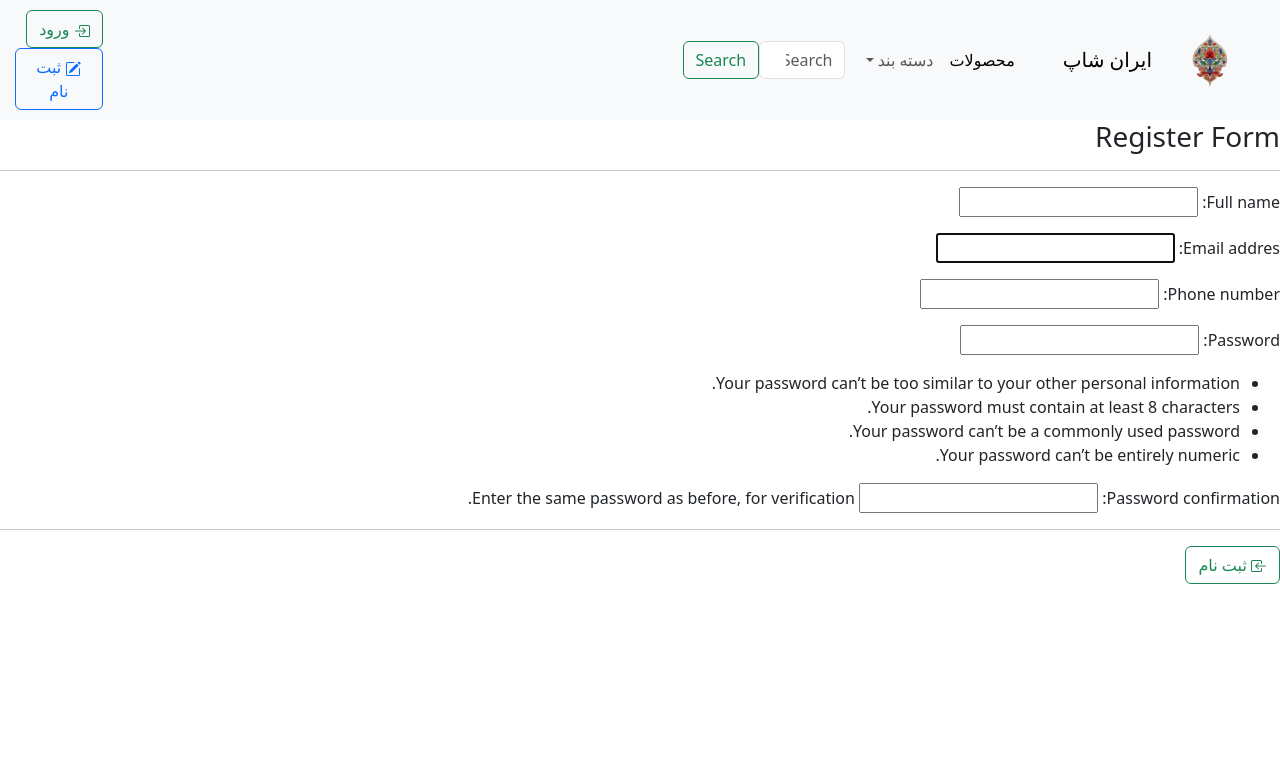
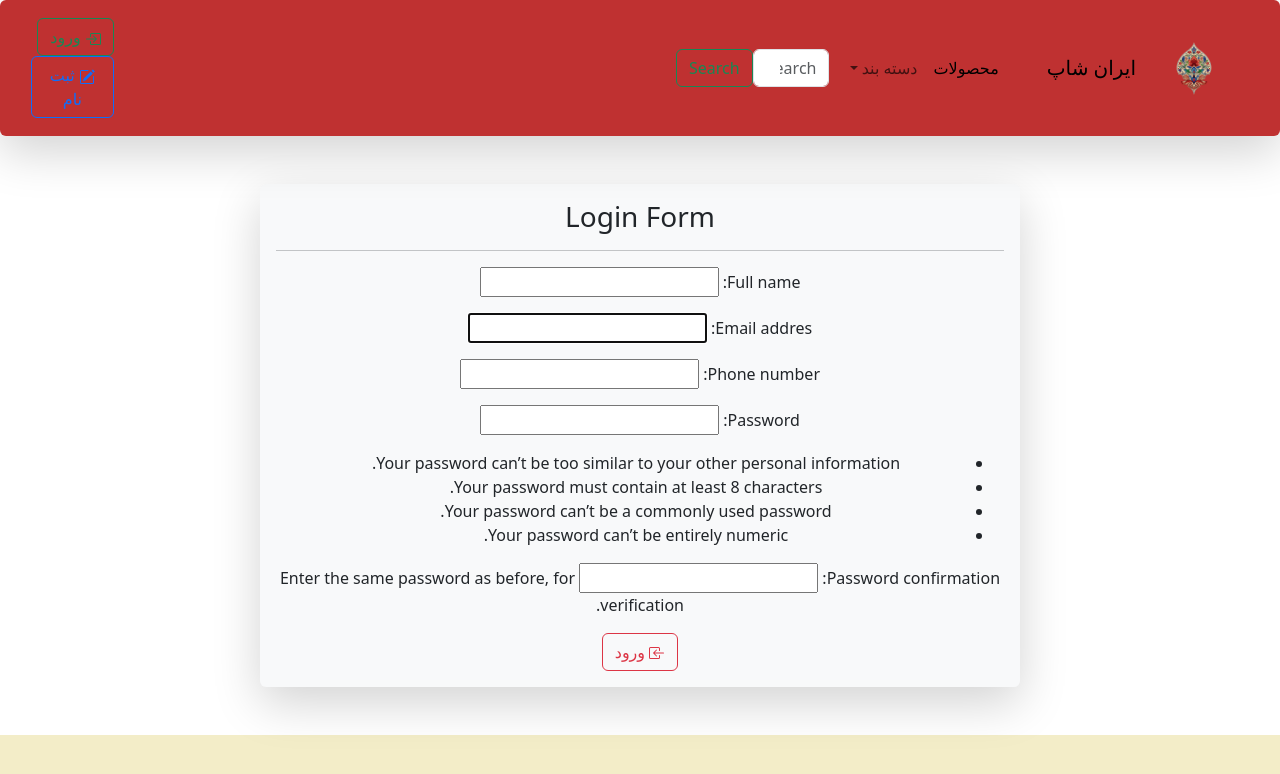
Before and after one commit to pouyaFallahi/m100-iran-shop, a Django app: page /user/signup in a window 1280 px wide. Shown: the top 774 px of the page. Run offline with Django 4.2, Linux system fonts and the light colour scheme.

Commit message:
UPDATE | style updated

```diff
--- a/apps/User/forms.py
+++ b/apps/User/forms.py
@@ -1,9 +1,17 @@
+from django import forms
 from django.contrib.auth import get_user_model
 from django.contrib.auth.forms import UserCreationForm
 
 User = get_user_model()
 
 
+class YourForm(forms.Form):
+    your_field = forms.CharField(
+        widget=forms.TextInput(attrs={'class': 'form-control', 'aria-label': 'Sizing example input',
+                                      'aria-describedby': 'inputGroup-sizing-default'})
+    )
+
+
 class SignUpForm(UserCreationForm):
     class Meta:
         model = User
--- a/static/style.css
+++ b/static/style.css
@@ -1,5 +1,22 @@
+:root{
+    background-color: #F3EDC8;
+}
+
+.body {
+   background-color: #F3EDC8!important;
+}
+
 .product {
         margin-right: 55%;
         margin-left: 1px;
         padding: 2px;
 }
+
+.col-style{
+        margin-top: 10%;
+}
+
+.colors{
+        background-color: #F3EDC8!important;
+
+}
--- a/templates/User/signup.html
+++ b/templates/User/signup.html
@@ -2,18 +2,32 @@
 {% block title %}{{ block.super }} singup{% endblock %}
 
 {% block content %}
-    <form method="post">
-        <h3>Register Form</h3>
+
+
+      <div class="container text-center">
+  <div class="row">
+    <div class="col-2">
+
+    </div>
+    <div class="col-8 col-style shadow-lg p-3 mb-5 bg-body-tertiary rounded">
+          <form method="post" action="{% url 'login_page' %}">
+        {% csrf_token %}
+        <h3>Login Form</h3>
         <hr>
-        {% csrf_token %}
         {{ form.as_p }}
-        <hr>
-        <button type="submit" class="btn btn-outline-success">
-                        <svg xmlns="http://www.w3.org/2000/svg" width="16" height="16" fill="currentColor" class="bi bi-box-arrow-in-left" viewBox="0 0 16 16">
-          <path fill-rule="evenodd" d="M10 3.5a.5.5 0 0 0-.5-.5h-8a.5.5 0 0 0-.5.5v9a.5.5 0 0 0 .5.5h8a.5.5 0 0 0 .5-.5v-2a.5.5 0 0 1 1 0v2A1.5 1.5 0 0 1 9.5 14h-8A1.5 1.5 0 0 1 0 12.5v-9A1.5 1.5 0 0 1 1.5 2h8A1.5 1.5 0 0 1 11 3.5v2a.5.5 0 0 1-1 0z"></path>
-          <path fill-rule="evenodd" d="M4.146 8.354a.5.5 0 0 1 0-.708l3-3a.5.5 0 1 1 .708.708L5.707 7.5H14.5a.5.5 0 0 1 0 1H5.707l2.147 2.146a.5.5 0 0 1-.708.708z"></path>
-        </svg>
-                        ثبت نام
-         </button>
+        {{ form.error_message }}
+        <button type="submit" class="btn btn-outline-danger">
+            <svg xmlns="http://www.w3.org/2000/svg" width="16" height="16" fill="currentColor" class="bi bi-box-arrow-in-left" viewBox="0 0 16 16">
+                 <path fill-rule="evenodd" d="M10 3.5a.5.5 0 0 0-.5-.5h-8a.5.5 0 0 0-.5.5v9a.5.5 0 0 0 .5.5h8a.5.5 0 0 0 .5-.5v-2a.5.5 0 0 1 1 0v2A1.5 1.5 0 0 1 9.5 14h-8A1.5 1.5 0 0 1 0 12.5v-9A1.5 1.5 0 0 1 1.5 2h8A1.5 1.5 0 0 1 11 3.5v2a.5.5 0 0 1-1 0z"></path>
+                 <path fill-rule="evenodd" d="M4.146 8.354a.5.5 0 0 1 0-.708l3-3a.5.5 0 1 1 .708.708L5.707 7.5H14.5a.5.5 0 0 1 0 1H5.707l2.147 2.146a.5.5 0 0 1-.708.708z"></path>
+            </svg>
+            ورود
+        </button>
     </form>
+    </div>
+    <div class="col-2">
+
+    </div>
+  </div>
+</div>
 {% endblock %}
--- a/templates/base.html
+++ b/templates/base.html
@@ -1,12 +1,12 @@
 <!doctype html>
 <html lang="en">
   <head>
+    {% load static %}
+    <link rel="stylesheet" href="{% static 'style.css' %}">
     <meta charset="utf-8">
     <meta name="viewport" content="width=device-width, initial-scale=1">
     <title>{% block title %} IRAN SHOP | {% endblock %}</title>
     <link href="https://cdn.jsdelivr.net/npm/bootstrap@5.3.2/dist/css/bootstrap.min.css" rel="stylesheet" integrity="sha384-T3c6CoIi6uLrA9TneNEoa7RxnatzjcDSCmG1MXxSR1GAsXEV/Dwwykc2MPK8M2HN" crossorigin="anonymous">
-  {% load static %}
-  <link rel="stylesheet" href="{% static 'style.css' %}">
   </head>
   <body dir="rtl">
     {# Inherit from NAVBAR #}
--- a/templates/navbar.html
+++ b/templates/navbar.html
@@ -1,15 +1,15 @@
 {% load static %}
 
-<nav class="navbar navbar-expand-lg bg-body-tertiary">
-  <div class="container-fluid">
-      <nav class="navbar bg-body-tertiary">
-  <div class="container">
-    <a class="navbar-brand" href="#">
+<nav class="navbar navbar-expand-lg bg-body-tertiary shadow-lg p-3 mb-5 bg-body-tertiary rounded" style="background-color: #BF3131!important;">
+  <div class="container-fluid" >
+      <nav class="navbar bg-body-tertiary" style="background-color: #BF3131!important;">
+  <div class="container" style="background-color: #BF3131!important;">
+    <a class="navbar-brand" href="{% url 'home_page' %}">
       <img src="{% static 'logo.png' %}" alt="" width="60" height="60">
     </a>
   </div>
 </nav>
-    <a class="navbar-brand" href="#">ایران شاپ</a>
+    <a class="navbar-brand" href="{% url 'home_page' %}">ایران شاپ</a>
     <button class="navbar-toggler" type="button" data-bs-toggle="collapse" data-bs-target="#navbarSupportedContent" aria-controls="navbarSupportedContent" aria-expanded="false" aria-label="Toggle navigation">
       <span class="navbar-toggler-icon"></span>
     </button>
```
Also changed, not shown: templates/User/login.html (+17 -1 lines), static/background.png (added).
